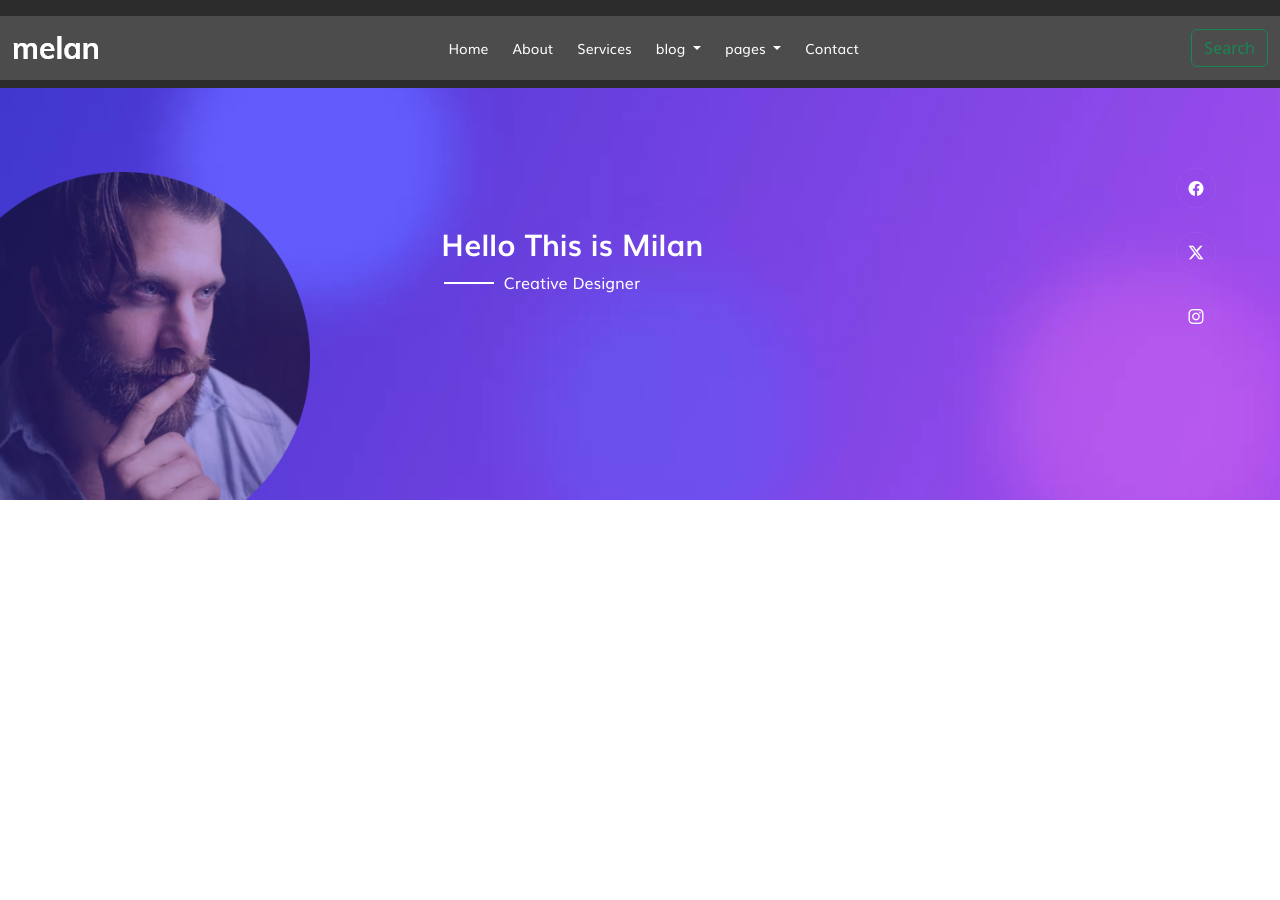
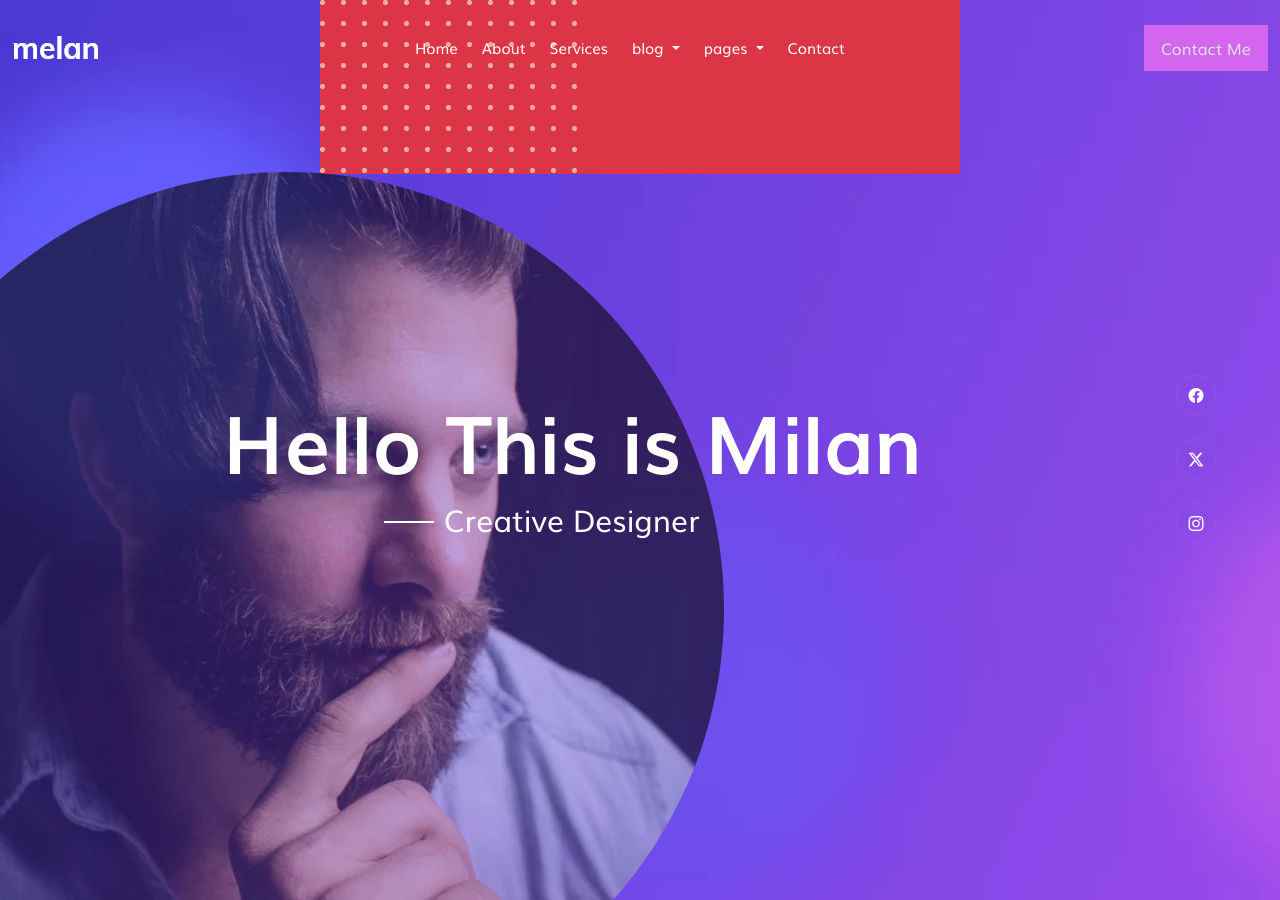
Before and after one commit to Hossein-NP/hossein-np.github.io, a plain HTML site: page portfolio/index.html in a window 1280 px wide. Before the commit the page ends 800 px from the top, so only its background shows below. Drawn offline with nearby package versions, Linux system fonts and the light colour scheme.

Commit message:
portfo-9

```diff
--- a/portfolio/css/index-2xl.css
+++ b/portfolio/css/index-2xl.css
@@ -0,0 +1,54 @@
+/* =====================row 1 ===================== */
+                        /* header section */
+header{
+  height: 900px;
+}
+header > .header-nav-parent{
+  background-color: transparent;
+}
+header > .header-nav-parent .web-nav{
+  background-color: transparent;
+}
+                  /* for navbar items */
+.navbar-nav > li a{
+  font-family: 'muliregular';
+  font-weight: 400;
+  font-style: normal;
+  font-size: 15px;
+  color: #ffffff
+}
+             /* header man picture */
+header >.head-man-img .head-person-img{
+  width: 800px;
+  height: 800px;
+  top: 172px;
+  left: 0;
+}
+            /* header slider */
+header >.heading-slider-1{
+  top: 367px;
+}
+header >.heading-slider-1 .heading-slider h3{
+  font-size: 80px;
+  font-family: 'mulibold';
+  font-weight: 500;
+  font-style: normal;
+  color: #ffffff;
+}
+header >.heading-slider-1 .heading-slider span{
+  font-size: 30px;
+  font-family: 'muliregular';
+  font-weight: 300;
+  font-style: normal;
+  color: #ffffff;
+}
+header >.heading-slider-1 .heading-slider span::after{
+  content: "";
+  width: 50px;
+  height: 2px;
+  background-color: #ffffff;
+  display: block;
+  position: absolute;
+  left: -60px;
+  top: 24px;
+}
--- a/portfolio/css/index-lg.css
+++ b/portfolio/css/index-lg.css
@@ -1,8 +1,60 @@
 /* =====================row 1 ===================== */
                         /* header section */
+header{
+  height: 900px;
+}
  header > .header-nav-parent{
   background-color: transparent;
 }
 header > .header-nav-parent .web-nav{
   background-color: transparent;
 }
+                  /* for navbar items */
+.navbar-nav > li a{
+  font-family: 'muliregular';
+  font-weight: 400;
+  font-style: normal;
+  font-size: 15px;
+  color: #ffffff
+}
+             /* header man picture */
+header >.head-man-img .head-person-img{
+  width: 800px;
+  height: 800px;
+  top: 172px;
+  left: 0;
+}
+header > .header-nav-parent{
+  background-color: transparent;
+}
+header > .header-nav-parent .web-nav{
+  background-color: transparent;
+}
+            /* header slider */
+header >.heading-slider-1{
+  top: 367px;
+}
+header >.heading-slider-1 .heading-slider h3{
+  font-size: 80px;
+  font-family: 'mulibold';
+  font-weight: 500;
+  font-style: normal;
+  color: #ffffff;
+}
+header >.heading-slider-1 .heading-slider span{
+  font-size: 30px;
+  font-family: 'muliregular';
+  font-weight: 300;
+  font-style: normal;
+  color: #ffffff;
+}
+header >.heading-slider-1 .heading-slider span::after{
+  content: "";
+  width: 50px;
+  height: 2px;
+  background-color: #ffffff;
+  display: block;
+  position: absolute;
+  left: -60px;
+  top: 24px;
+}
--- a/portfolio/css/index-xl.css
+++ b/portfolio/css/index-xl.css
@@ -0,0 +1,54 @@
+/* =====================row 1 ===================== */
+                        /* header section */
+header{
+  height: 900px;
+}
+header > .header-nav-parent{
+  background-color: transparent;
+}
+header > .header-nav-parent .web-nav{
+  background-color: transparent;
+}
+                    /* for navbar items */
+.navbar-nav > li a{
+  font-family: 'muliregular';
+  font-weight: 400;
+  font-style: normal;
+  font-size: 15px;
+  color: #ffffff
+}
+             /* header man picture */
+header >.head-man-img .head-person-img{
+  width: 800px;
+  height: 800px;
+  top: 172px;
+  left: 0;
+}
+            /* header slider */
+header >.heading-slider-1{
+  top: 367px;
+}
+header >.heading-slider-1 .heading-slider h3{
+  font-size: 80px;
+  font-family: 'mulibold';
+  font-weight: 500;
+  font-style: normal;
+  color: #ffffff;
+}
+header >.heading-slider-1 .heading-slider span{
+  font-size: 30px;
+  font-family: 'muliregular';
+  font-weight: 300;
+  font-style: normal;
+  color: #ffffff;
+}
+header >.heading-slider-1 .heading-slider span::after{
+  content: "";
+  width: 50px;
+  height: 2px;
+  background-color: #ffffff;
+  display: block;
+  position: absolute;
+  left: -60px;
+  top: 24px;
+}
--- a/portfolio/css/index-xs.css
+++ b/portfolio/css/index-xs.css
@@ -1,3 +1,5 @@
+/* =====================row 1 ===================== */
+                        /* header section */
                     /* hover for navbar items */
 .navbar-nav > li {
    transition: 0.3s;
--- a/portfolio/css/index.css
+++ b/portfolio/css/index.css
@@ -32,23 +32,27 @@ header > .header-nav-parent .web-nav > .container-fluid > button span{
 
 }
                   /* for navbar items */
-.navbar-nav > li a{
+.navbar-nav > li a , .search-nav-btn{
   font-family: 'muliregular';
   font-weight: 400;
   font-style: normal;
   font-size: 14px;
   color: #ffffff;
 }
+.search-nav-btn{
+  background-color: #d465ef;
 
-/* .navbar-nav > li .dropdown-menu li a{
-  background: #9e9d9d;
-} */
+}
              /* header man picture */
 header >.head-man-img .head-person-img{
   width: 310px;
   height: 310px;
   top: 172px;
   left: 0;
+}
+header >.head-man-img .transparent-bg{
+  /* top: 717px;
+  left: 855px; */
 }
             /* header slider */
 header >.heading-slider-1{
--- a/portfolio/index.html
+++ b/portfolio/index.html
@@ -72,16 +72,16 @@
                         pages
                       </a>
                       <ul class="dropdown-menu">
-                        <li><a class="dropdown-item" href="#">Action</a></li>
-                        <li><a class="dropdown-item" href="#">Another action</a></li>
+                        <li><a class="dropdown-item" href="#">Portfolio</a></li>
+                        <li><a class="dropdown-item" href="#">Elements</a></li>
                       </ul>
                     </li>
                     <li class="nav-item my-1 my-lg-0 ps-2 py-0">
                       <a class="nav-link" href="#">Contact</a>
                     </li>
                   </ul>
-                  <form class="d-none d-lg-flex" role="search">
-                    <button class="btn btn-outline-success" type="submit">Search</button>
+                  <form class="d-none d-lg-flex search-nav-btn px-1 py-1" role="search">
+                    <button type="button" class="btn">Contact Me</button>
                   </form>
                 </div>
               </div>
@@ -91,6 +91,9 @@
           <div class="head-man-img w-100 h-100 position-relative z-0">
               <div class="head-person-img position-absolute">
                 <img src="pictures/headerpicture/man.png.webp" class="img-fluid" alt="">
+              </div>
+              <div class="transparent-bg w-50 mx-auto bg-danger d-flex justify-content-end d-none d-lg-block">
+                <img src="pictures/headerpicture/grid.png.webp" alt="" class="img-fluid">
               </div>
           </div>
           <!-- header slider txt and social icon -->
```
Also changed, not shown: portfolio/css/index-sm.css (indentation only). Lines whose indentation alone changed are shown as unchanged.
